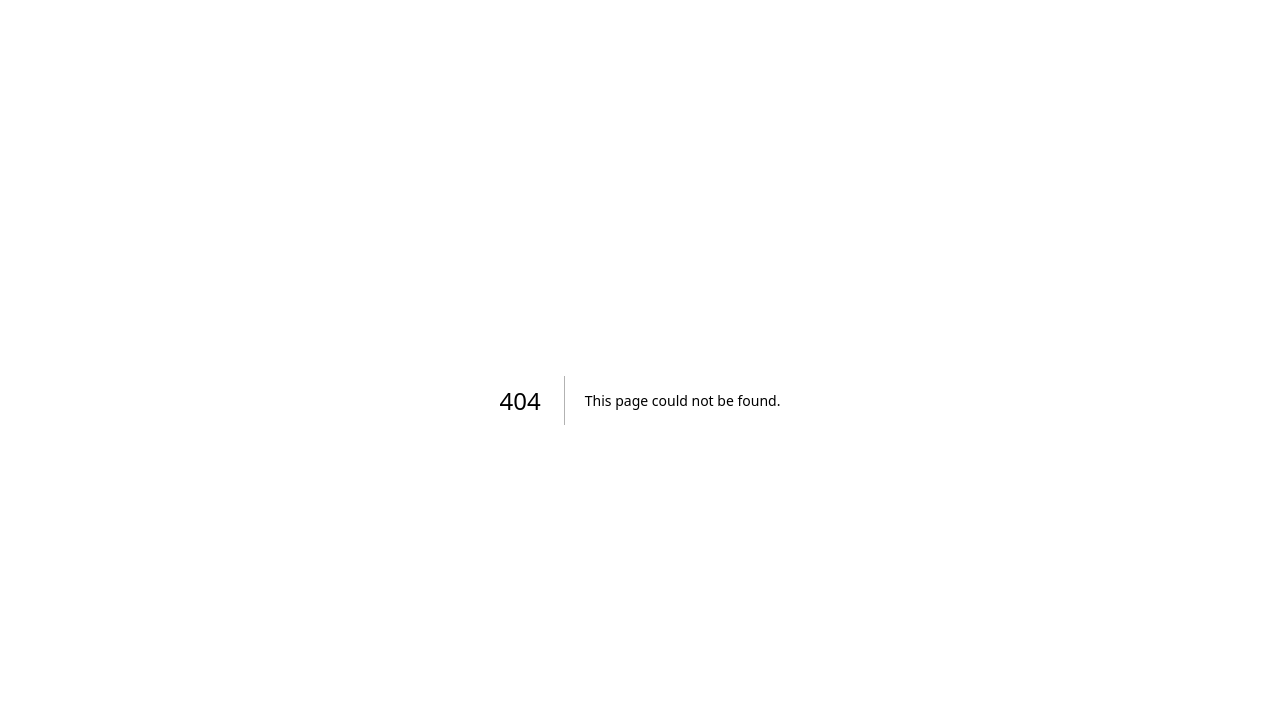
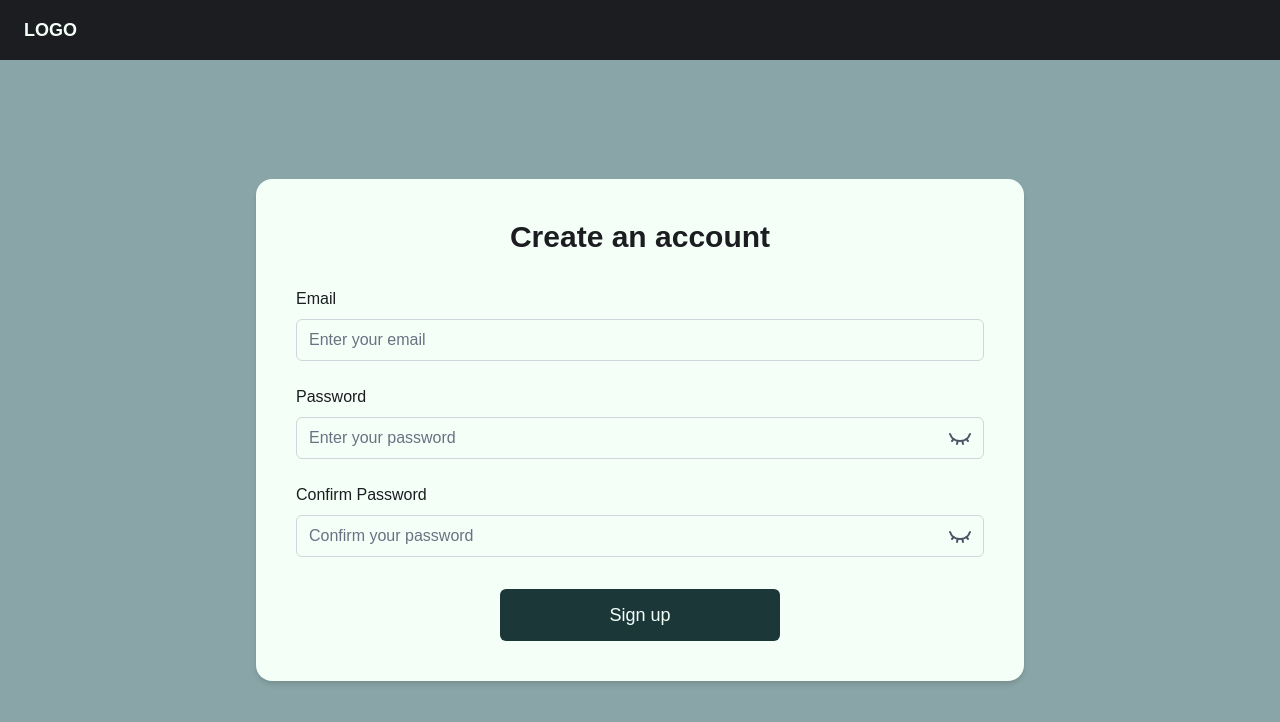
Before and after one commit to ValianceTekProject/AreaFront, a Next.js app: page /SignUp in a window 1280 px wide. Before the commit this address had no page. Shown: the top 722 px of the page. Built offline with nearby package versions, Linux system fonts and the light colour scheme.

Commit message:
feat: adding new routes and front for signup_page

```diff
--- /dev/null
+++ b/app/SignUp/page.tsx
@@ -0,0 +1,70 @@
+"use client";
+import React, { useState } from "react";
+import { Eye, EyeClosed } from "lucide-react";
+
+export default function SignUpPage() {
+  const [showPassword, setShowPassword] = useState(false);
+  const [showConfirm, setShowConfirm] = useState(false);
+
+  return (
+    <div className="min-h-screen bg-[#89A5A7] flex flex-col items-center p-0 m-0">
+      <header className="w-full bg-[#1B1D20] text-[#F4FFF8] py-4 px-6 text-lg font-semibold">
+        LOGO
+      </header>
+      <div className="flex justify-center items-center w-full flex-1">
+        <div className="bg-[#F4FFF8] rounded-2xl shadow-md max-w-3xl w-full p-10">
+          <h1 className="text-3xl font-bold text-center mb-8 text-[#1B1D20]">
+            Create an account
+          </h1>
+          <div className="mb-6">
+            <label className="block mb-2 font-medium text-[#1B1D20]">Email</label>
+            <input
+              type="email"
+              placeholder="Enter your email"
+              className="w-full border border-gray-300 rounded-md px-3 py-2 text-[#1B1D20] placeholder:text-gray-500"
+            />
+          </div>
+          <div className="mb-6">
+            <label className="block mb-2 font-medium text-[#1B1D20]">Password</label>
+            <div className="relative">
+              <input
+                type={showPassword ? "text" : "password"}
+                placeholder="Enter your password"
+                className="w-full border border-gray-300 rounded-md px-3 py-2 text-[#1B1D20] placeholder:text-gray-500"
+              />
+              <button
+                type="button"
+                onClick={() => setShowPassword(!showPassword)}
+                className="absolute right-3 top-1/2 -translate-y-1/2 text-gray-600"
+              >
+                {showPassword ? <Eye /> : <EyeClosed />}
+              </button>
+            </div>
+          </div>
+          <div className="mb-8">
+            <label className="block mb-2 font-medium text-[#1B1D20]">Confirm Password</label>
+            <div className="relative">
+              <input
+                type={showConfirm ? "text" : "password"}
+                placeholder="Confirm your password"
+                className="w-full border border-gray-300 rounded-md px-3 py-2 text-[#1B1D20] placeholder:text-gray-500"
+              />
+              <button
+                type="button"
+                onClick={() => setShowConfirm(!showConfirm)}
+                className="absolute right-3 top-1/2 -translate-y-1/2 text-gray-600"
+              >
+                {showConfirm ? <Eye /> : <EyeClosed />}
+              </button>
+            </div>
+          </div>
+          <div className="flex justify-center">
+            <button className="w-70 bg-[#1C3738] text-[#F4FFF8] py-3 px-8 text-lg rounded-md hover:opacity-90">
+              Sign up
+            </button>
+          </div>
+        </div>
+      </div>
+    </div>
+  );
+}
--- a/app/page.tsx
+++ b/app/page.tsx
@@ -1,65 +1,5 @@
-import Image from "next/image";
+import { redirect } from "next/navigation";
 
-export default function Home() {
-  return (
-    <div className="flex min-h-screen items-center justify-center bg-zinc-50 font-sans dark:bg-black">
-      <main className="flex min-h-screen w-full max-w-3xl flex-col items-center justify-between py-32 px-16 bg-white dark:bg-black sm:items-start">
-        <Image
-          className="dark:invert"
-          src="/next.svg"
-          alt="Next.js logo"
-          width={100}
-          height={20}
-          priority
-        />
-        <div className="flex flex-col items-center gap-6 text-center sm:items-start sm:text-left">
-          <h1 className="max-w-xs text-3xl font-semibold leading-10 tracking-tight text-black dark:text-zinc-50">
-            To get started, edit the page.tsx file.
-          </h1>
-          <p className="max-w-md text-lg leading-8 text-zinc-600 dark:text-zinc-400">
-            Looking for a starting point or more instructions? Head over to{" "}
-            <a
-              href="https://vercel.com/templates?framework=next.js&utm_source=create-next-app&utm_medium=appdir-template-tw&utm_campaign=create-next-app"
-              className="font-medium text-zinc-950 dark:text-zinc-50"
-            >
-              Templates
-            </a>{" "}
-            or the{" "}
-            <a
-              href="https://nextjs.org/learn?utm_source=create-next-app&utm_medium=appdir-template-tw&utm_campaign=create-next-app"
-              className="font-medium text-zinc-950 dark:text-zinc-50"
-            >
-              Learning
-            </a>{" "}
-            center.
-          </p>
-        </div>
-        <div className="flex flex-col gap-4 text-base font-medium sm:flex-row">
-          <a
-            className="flex h-12 w-full items-center justify-center gap-2 rounded-full bg-foreground px-5 text-background transition-colors hover:bg-[#383838] dark:hover:bg-[#ccc] md:w-[158px]"
-            href="https://vercel.com/new?utm_source=create-next-app&utm_medium=appdir-template-tw&utm_campaign=create-next-app"
-            target="_blank"
-            rel="noopener noreferrer"
-          >
-            <Image
-              className="dark:invert"
-              src="/vercel.svg"
-              alt="Vercel logomark"
-              width={16}
-              height={16}
-            />
-            Deploy Now
-          </a>
-          <a
-            className="flex h-12 w-full items-center justify-center rounded-full border border-solid border-black/[.08] px-5 transition-colors hover:border-transparent hover:bg-black/[.04] dark:border-white/[.145] dark:hover:bg-[#1a1a1a] md:w-[158px]"
-            href="https://nextjs.org/docs?utm_source=create-next-app&utm_medium=appdir-template-tw&utm_campaign=create-next-app"
-            target="_blank"
-            rel="noopener noreferrer"
-          >
-            Documentation
-          </a>
-        </div>
-      </main>
-    </div>
-  );
+export default function HomePage() {
+  redirect("/SignUp");
 }
```
